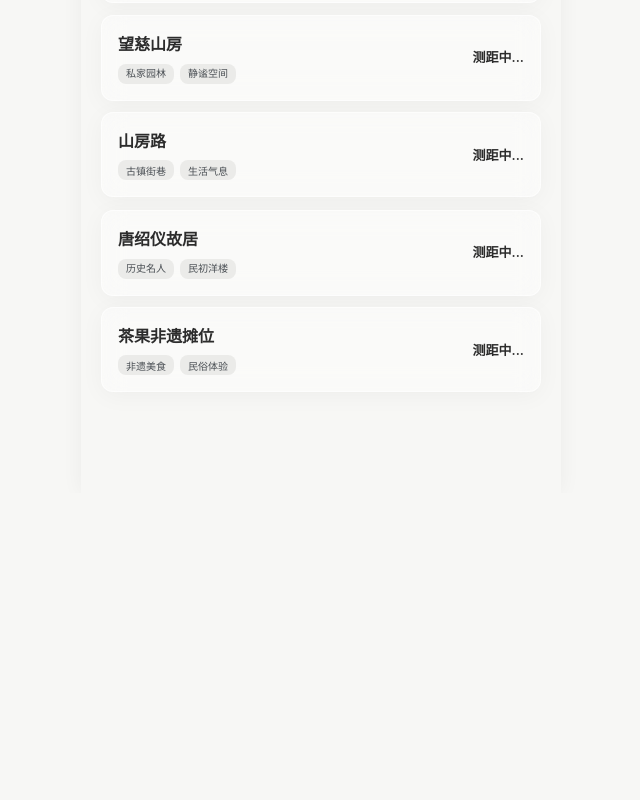
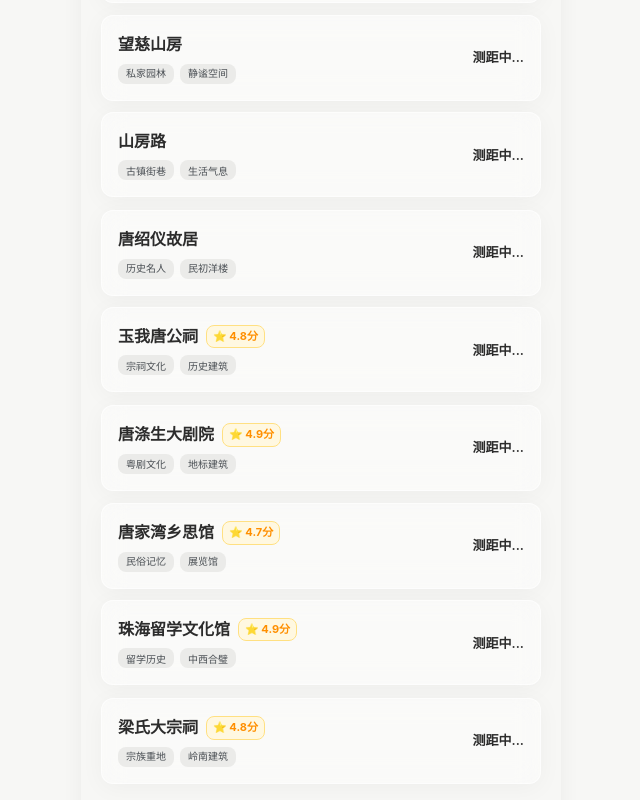
Before and after one commit to ZhouYi109/TangJia-Guide, a React (Vite) app: page / in a window 1280 px wide. Shown: the part 1683-2483 px from the top of the page, without its empty margins (319-959 px from the left). Before the commit the page ends 2176 px from the top, so only its background shows below. Built offline with nearby package versions, Linux system fonts and the light colour scheme; no server answers; a web font is replaced by a local one.

Commit message:
feat: replace Chaguo with 5 new attractions

```diff
--- a/src/data/nodes.js
+++ b/src/data/nodes.js
@@ -70,14 +70,59 @@ export const nodes = [
     posterImage: '/posters/poster_tangshaoyi.png'
   },
   {
-    id: 'chaguo-feiyi', category: 'attraction',
-    name: '茶果非遗摊位',
-    tags: ['非遗美食', '民俗体验'],
-    description: '在这里可以品尝和体验制作唐家湾传统的非遗小吃“茶果”。',
-    feature: '色彩丰富的民间糕点，也是极佳的视觉素材。',
-    coords: { latitude: 22.35850, longitude: 113.59680 },
+    id: 'node_yuwo',
+    name: '玉我唐公祠',
+    category: 'attraction',
+    coords: { latitude: 22.35650, longitude: 113.59650 },
     mapImage: '/node_map.png',
-    posterImage: '/posters/poster_chaguo.png'
+    posterImage: '/posters/poster_yuwo.png',
+    rating: 4.8,
+    tags: ['宗祠文化', '历史建筑', '静谧'],
+    description: '玉我唐公祠是唐家湾镇的重要宗祠之一，建筑保留了典型的岭南特色，木雕精美，庭院深邃，是了解当地宗族历史的绝佳去处。'
+  },
+  {
+    id: 'node_disheng',
+    name: '唐涤生大剧院',
+    category: 'attraction',
+    coords: { latitude: 22.35580, longitude: 113.59850 },
+    mapImage: '/node_map.png',
+    posterImage: '/posters/poster_sanmiao.png',
+    rating: 4.9,
+    tags: ['粤剧文化', '地标建筑', '艺术'],
+    description: '为了纪念著名粤剧编剧唐涤生而建立的大剧院。这里不仅有着现代化的舞台设备，更传承了浓厚的岭南戏曲文化气息。'
+  },
+  {
+    id: 'node_xiangsi',
+    name: '唐家湾乡思馆',
+    category: 'attraction',
+    coords: { latitude: 22.35480, longitude: 113.59950 },
+    mapImage: '/node_map.png',
+    posterImage: '/posters/poster_sanmiao.png',
+    rating: 4.7,
+    tags: ['民俗记忆', '展览馆', '怀旧'],
+    description: '唐家湾乡思馆收藏了大量见证古镇发展的历史老物件与照片，带你穿越时光，品味那份浓浓的乡愁与记忆。'
+  },
+  {
+    id: 'node_liuxue',
+    name: '珠海留学文化馆',
+    category: 'attraction',
+    coords: { latitude: 22.35510, longitude: 113.59880 },
+    mapImage: '/node_map.png',
+    posterImage: '/posters/poster_sanmiao.png',
+    rating: 4.9,
+    tags: ['留学历史', '中西合璧', '博物馆'],
+    description: '国内首个以留学文化为主题的博物馆，展现了近代容闳等唐家湾先驱出国留学的历史画卷，建筑风格中西交融，极具格调。'
+  },
+  {
+    id: 'node_liangshi',
+    name: '梁氏大宗祠',
+    category: 'attraction',
+    coords: { latitude: 22.35680, longitude: 113.60100 },
+    mapImage: '/node_map.png',
+    posterImage: '/posters/poster_sanmiao.png',
+    rating: 4.8,
+    tags: ['宗族重地', '岭南建筑', '古迹'],
+    description: '梁氏大宗祠建筑宏伟，雕梁画栋，庄严肃穆。作为唐家古镇规模较大的宗祠之一，它承载了梁氏家族几百年的沧桑与辉煌。'
   },
 
   // 餐饮美食节点
```
Also changed, not shown: public/posters/poster_yuwo.png (added).
